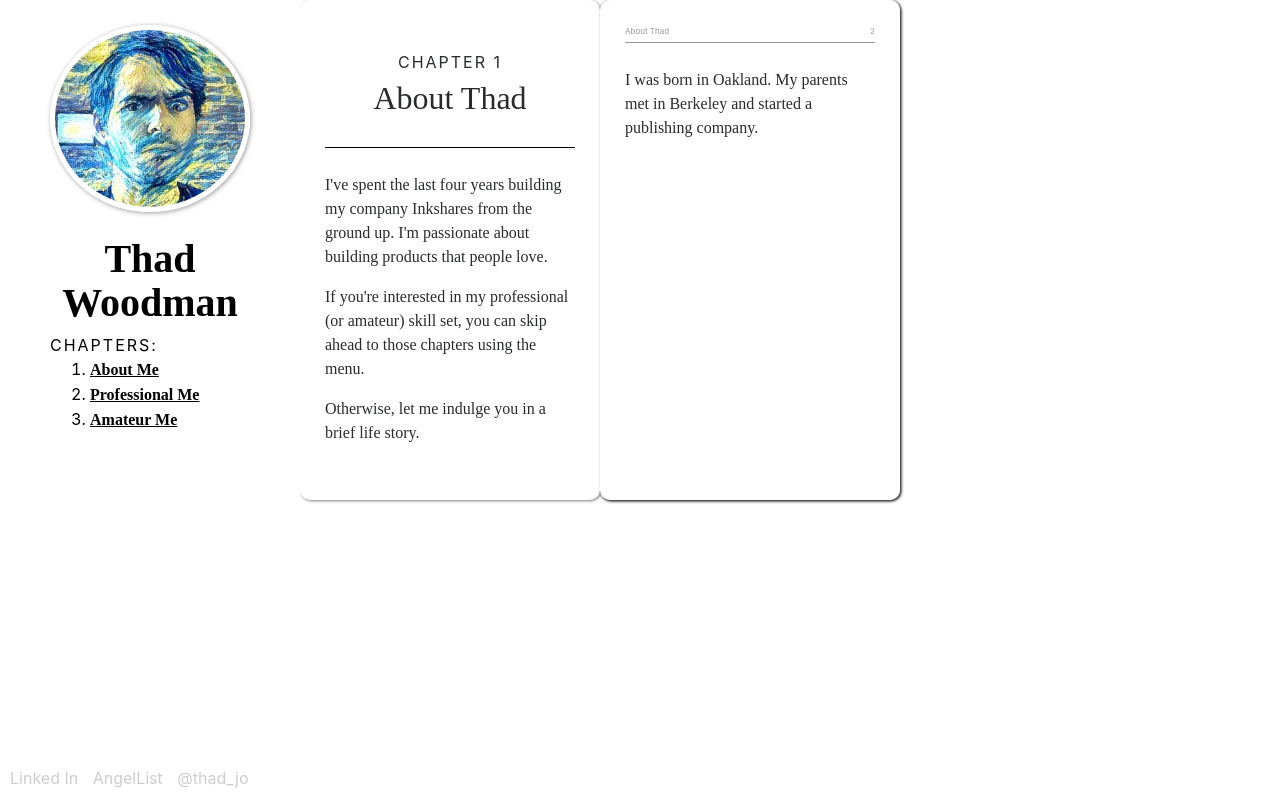
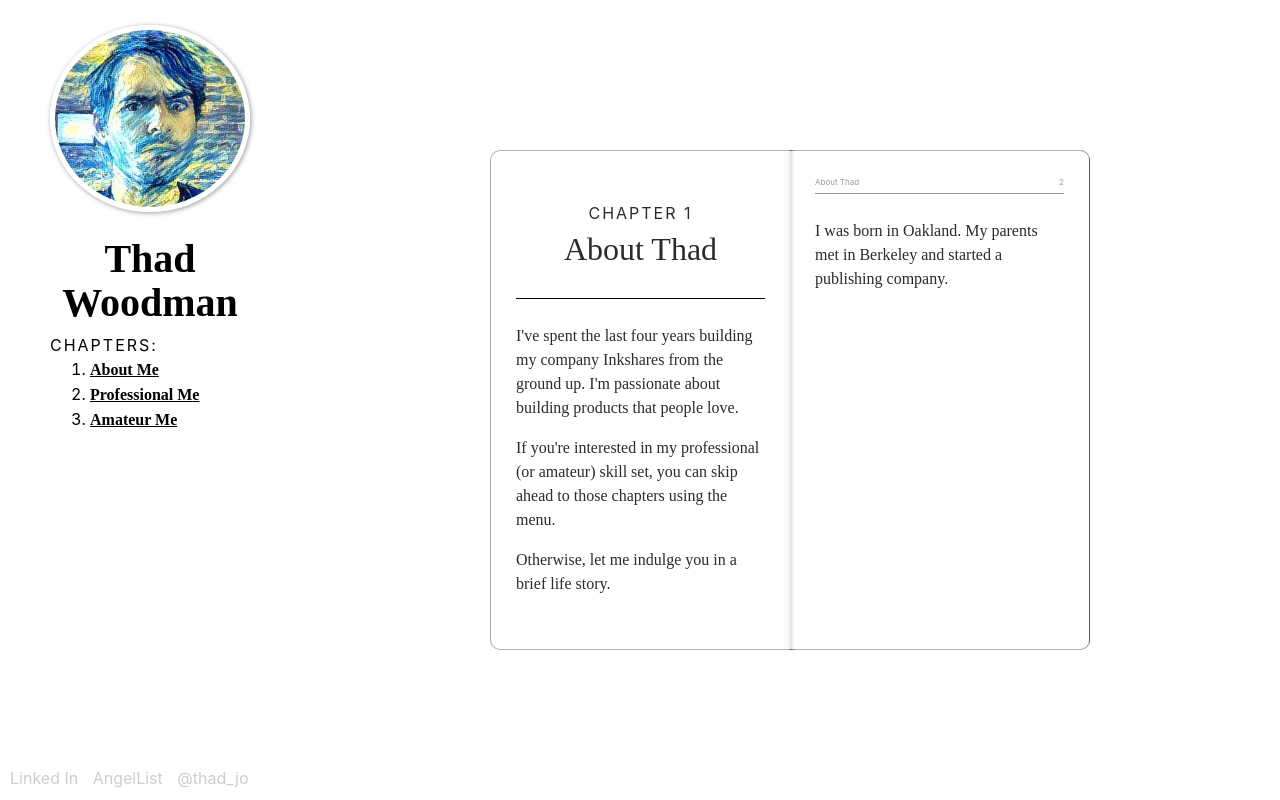
Before and after one commit to thadwoodman/fyi, a plain HTML site: page index.html in a window 1280 px wide. Drawn offline with nearby package versions, Linux system fonts and the light colour scheme; grey boxes are pictures that could not be loaded; a web font is replaced by a local one.

Commit message:
page flipping working well with arrows but not clicks

```diff
--- a/assets/css/main.sass
+++ b/assets/css/main.sass
@@ -45,14 +45,13 @@ body
     width: 100%
     height: 100%
     position: absolute
+    display: flex
+    align-items: center
+    justify-content: center
     .chapter
-      display: flex
-      flex-wrap: nowrap
-      overflow-x: auto
       height: 500px
-      width: 100%
-      height: 100%
-      align-items: center
+      width: 600px
+      margin: 0 auto
       position: relative
       .leaf
         transform-style: preserve-3d
@@ -76,11 +75,20 @@ body
         padding: 25px
         background: white
         border-radius: 10px
-        box-shadow: 1px 1px 3px rgba(1,1,1,.5)
+        border: 1px solid rgba(1,1,1,.3)
         right: 0
         backface-visibility: hidden
+        &.recto
+          border-bottom-left-radius: 0px
+          border-top-left-radius: 0px
+          border-left: 0px
+          background: linear-gradient(to right, rgba(0,0,0,0.05) 0%,rgba(255, 255, 255, 1) 2%,rgba(255, 255, 255, 1) 100%)
         &.verso
           transform: rotateY(180deg)
+          border-bottom-right-radius: 0px
+          border-top-right-radius: 0px
+          border-right: 0px
+          background: linear-gradient(to left, rgba(0,0,0,0.05) 0%,rgba(255, 255, 255, 1) 2%,rgba(255, 255, 255, 1) 100%)
         .page-header
           font-size: .5em
           color: rgba(1,1,1,.4)
--- a/assets/js/main.js
+++ b/assets/js/main.js
@@ -12,7 +12,7 @@ $(function(){
       var chapterName = chapter.data().name;
       var pages       = chapter.children('.page');
 
-      //initialize chapter header
+      //construct and place chapter header
       var chapterHeader = $('<div>').addClass('chapter-header').append(
         $('<div>').addClass('chapter-number').html("Chapter " + chapter.data().number)
       ).append(
@@ -20,7 +20,7 @@ $(function(){
       )
       pages.eq(0).prepend(chapterHeader);
 
-      // setup each page
+      // setup and append each page to the chapter
       $.each(pages, function(index,page){
         initializePage(page);
         chapter.append(page);
@@ -73,6 +73,8 @@ $(function(){
 
       // move to the next page
       function nextPage(){
+        // check to make sure we are not at the end
+        if (currentPosition() <  (pages.length - 1)){
           var lastFlipped = $('.leaf.flipped').last();
           var lastFlippedIndex = leafs.index(lastFlipped);
           var flipNext = leafs.eq(lastFlippedIndex + 1);
@@ -80,38 +82,36 @@ $(function(){
           flipNext.addClass('flipped');
           updateZindicies();
         }
+      }
 
       function previousPage(){
+        // check to make sure we are not at the beginning
+        if (currentPosition() > 0 ){
           var lastFlipped = $('.leaf.flipped').last();
           lastFlipped.removeClass('flipped');
-        updateZindicies();
+          updateZindicies(true);
+        }
       }
 
-      function updateZindicies(){
+      function updateZindicies(previous){
+        var previousBoost =  previous ? 1 : 0;
         var flipped = $('.flipped');
         $.each(flipped, function(index){
           $(this).css({"z-index": index})
         });
         var notFlipped = $('.leaf:not(.flipped)');
         $.each(notFlipped, function(index){
-         $(this).css({"z-index": (index*-1)})
+          $(this).css({"z-index": ((index*-1) + previousBoost)})
         });
       }
 
       // get current position
       function currentPosition(){
-        var activePage = $('.leaf');
-        var position = pages.index(activePage);
+        var activeLeaf = $('.leaf.flipped').last();
+        var position = leafs.index(activeLeaf);
+        console.log(position)
         return position;
       }
-
-      // move to Leaf
-      function moveToLeaf(leafPosition){
-
-
-
-      }
-
 
 
       function initializePage(page){
--- a/index.html
+++ b/index.html
@@ -69,6 +69,11 @@
           <p>After a year of data wrangling and p-value hacking using SAS and Stata, I was burned out. I bought a one-way ticket to Costa Rica and started picking up odd-jobs doing websites (mostly LAMP stacks).</p>
         </div>
 
+        <div class="page">
+          <p>Upon returning to the States, my brother and I formed a bluegrass group with our friend Sam and took a bicycle tour from North Carolina to New Orleans with our instruments in tow. We met and stayed with some amazing folks!
+          </p>
+          <iframe width="250" height="150" src="https://www.youtube.com/embed/DTUm1zoAEgc" frameborder="0" allowfullscreen></iframe>
+        </div>
 
 
       </div>
```
Also changed, not shown: assets/css/main.css, 2 other files. Lines whose indentation alone changed are shown as unchanged.
